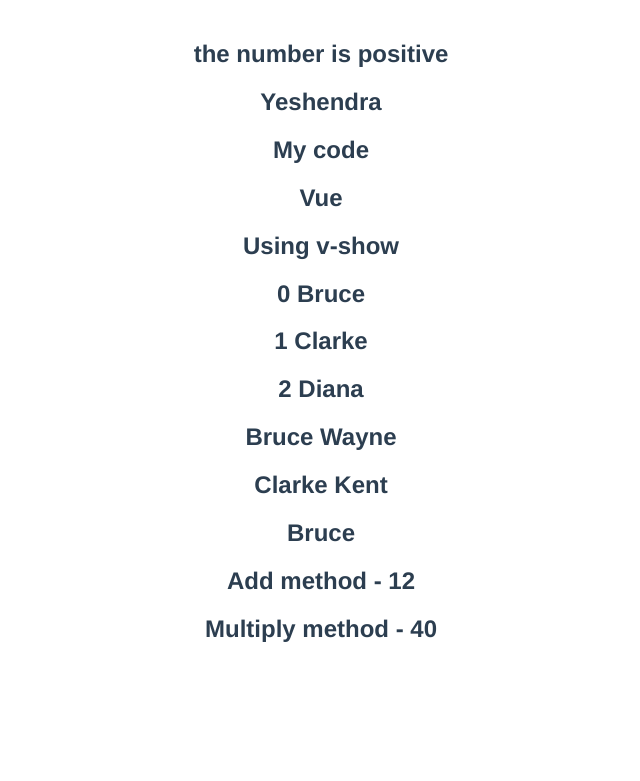
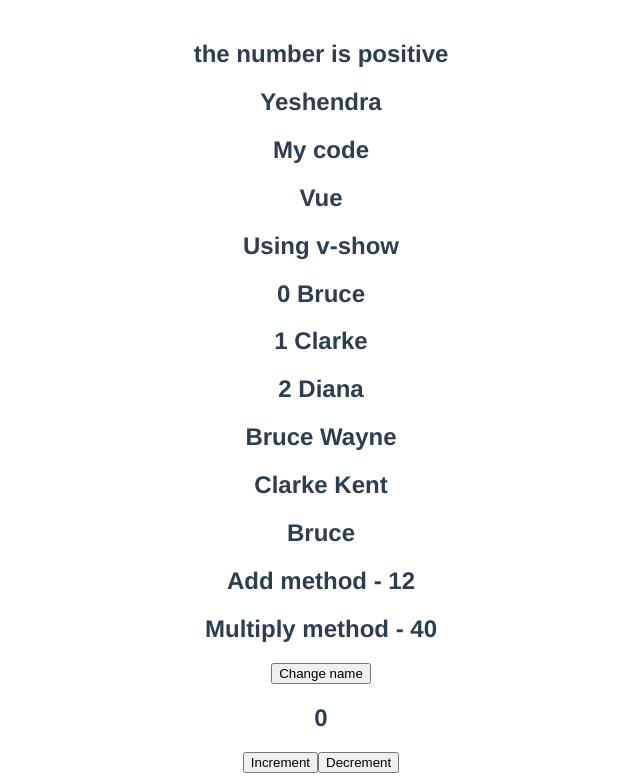
Before and after one commit to 28yashverma/Vue_Js_Basics, a Vue app: page / in a window 1280 px wide. Shown: the part 623-1404 px from the top of the page, without its empty margins (319-959 px from the left). Before the commit the page ends 1286 px from the top, so only its background shows below. Built offline with nearby package versions, Linux system fonts and the light colour scheme.

Commit message:
Event handling in Vue

```diff
--- a/src/App.vue
+++ b/src/App.vue
@@ -41,7 +41,17 @@
   </template>
   <!--Calling a method-->
   <h2>Add method - {{ add(2, 4, 6) }}</h2>
-  <h2>Multiply method - {{ multiply(4) }}</h2>
+  <h2>Multiply method - {{ multiply(4, $event) }}</h2>
+
+  <!--Event handling -->
+  <div>
+    <button v-on:click="name='Batman'">Change name</button>
+  </div>
+  <h2>{{ count }}</h2>
+  <div>
+    <button @mouseover="increment()">Increment</button>
+    <button @mouseover="decrement()">Decrement</button>
+  </div>
 </template>
 
 <script>
@@ -72,15 +82,23 @@
         {first: 'Bruce', last: 'Wayne'},
         {first: 'Clarke', last: 'Kent'}
       ],
-      baseMultiplier: 10
+      baseMultiplier: 10,
+      count: 0
     };
   },
   methods: {
     add(a, b, c) {
       return a+b+c;
     },
-    multiply(num) {
+    multiply(num, event) {
+      console.log(event)
       return this.baseMultiplier * num;
+    },
+    increment() {
+      return this.count++;
+    },
+    decrement() {
+      return this.count--;
     }
   },
   components: {
```
